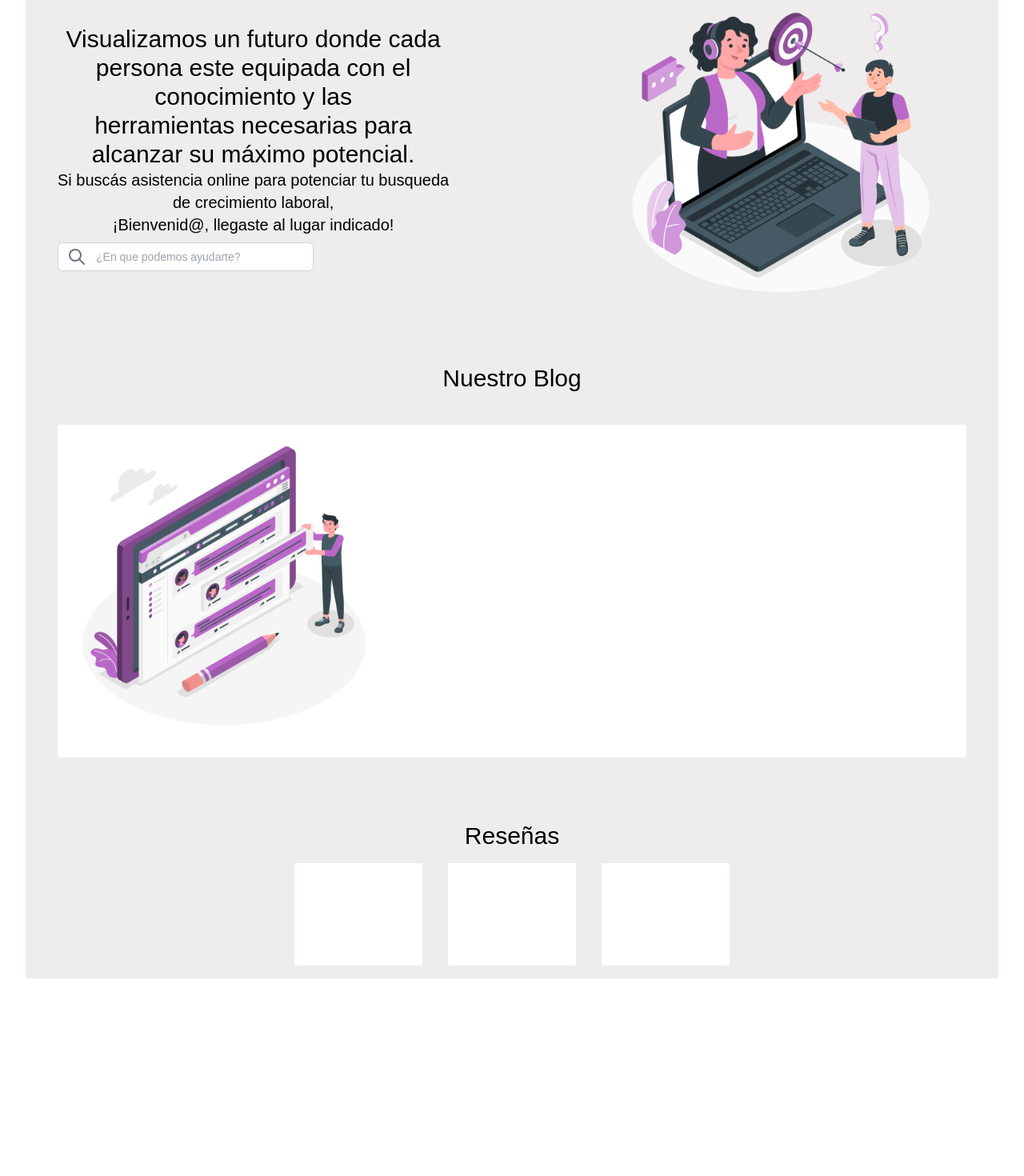
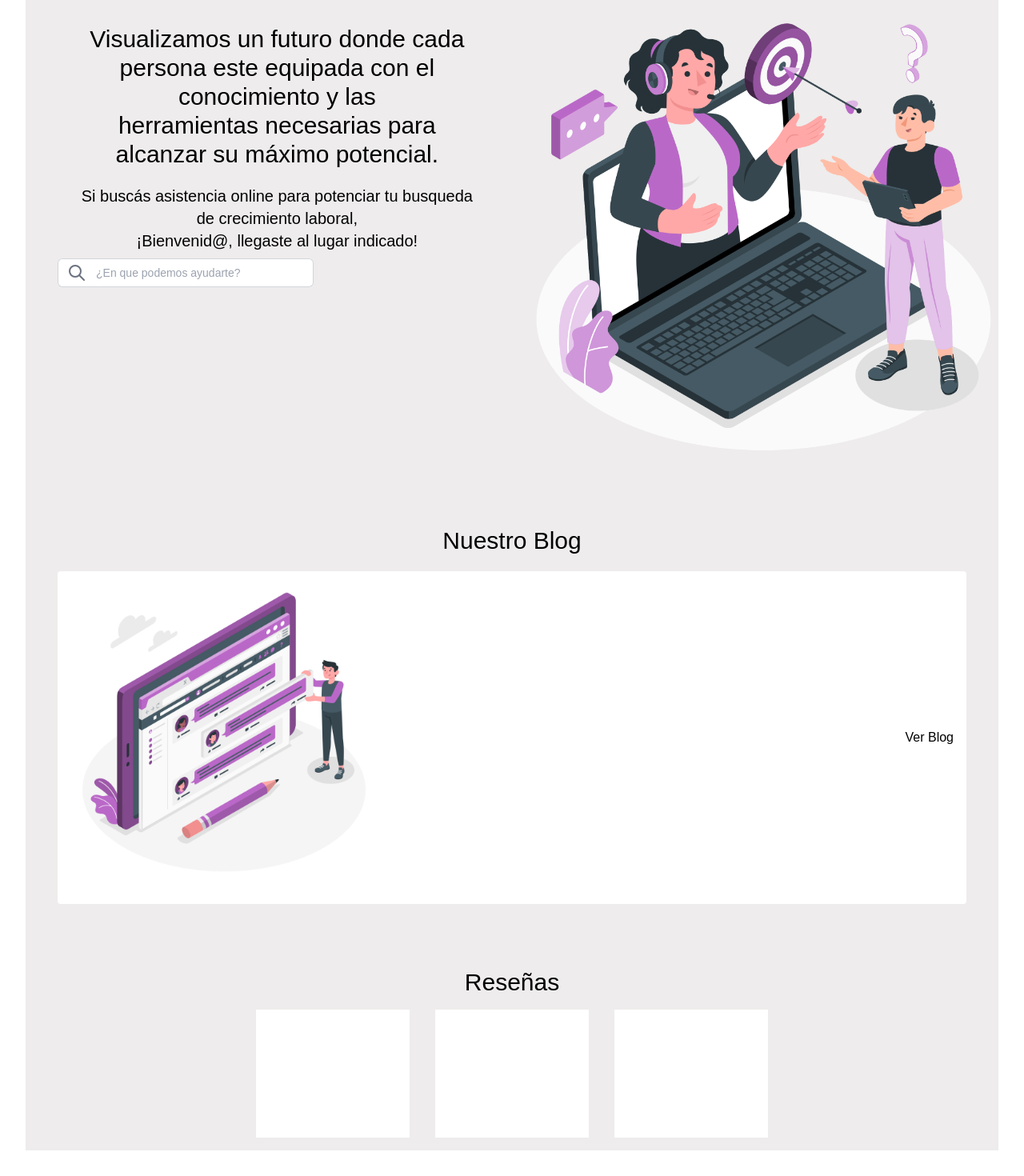
Before and after one commit to CrevaGroup/client, a React (Vite) app: page / in a window 1280 px wide. Shown: the part 145-1615 px from the top of the page at 80% size. Before the commit the page ends 1400 px from the top, so only its background shows below. Built offline with nearby package versions, Linux system fonts and the light colour scheme.

Commit message:
Cambios en Home, falta Boton de Blog

```diff
--- a/src/components/SearchBar.jsx
+++ b/src/components/SearchBar.jsx
@@ -1,12 +1,12 @@
 function SearchBar() {
   return (
     <div>
-      <div class="relative mt-2 rounded-md ">
-        <div class="pointer-events-none absolute inset-y-0 left-0 flex items-center pl-3">
-          <span class="text-gray-500 sm:text-sm">
+      <div className="relative mt-2 rounded-md ">
+        <div className="pointer-events-none absolute inset-y-0 left-0 flex items-center pl-3">
+          <span className="text-gray-500 sm:text-sm">
             <svg
               xmlns="http://www.w3.org/2000/svg"
-              class="icon icon-tabler icon-tabler-search"
+              className="icon icon-tabler icon-tabler-search"
               width="24"
               height="24"
               viewBox="0 0 24 24"
@@ -15,7 +15,7 @@ function SearchBar() {
               fill="none"
               strokeLinecap="round"
               strokeLinejoin="round"
->
+            >
               <path stroke="none" d="M0 0h24v24H0z" fill="none"></path>
               <path d="M10 10m-7 0a7 7 0 1 0 14 0a7 7 0 1 0 -14 0"></path>
               <path d="M21 21l-6 -6"></path>
@@ -24,7 +24,7 @@ function SearchBar() {
         </div>
         <input
           type="text"
-          class="block w-80 rounded-md border-0 py-1.5 pl-12 pr-20 text-gray-900 ring-1 ring-inset ring-gray-300 placeholder:text-gray-400 focus:ring-2 focus:ring-inset focus:ring-indigo-600 sm:text-sm sm:leading-6"
+          className="block w-80 rounded-md border-0 py-1.5 pl-12 pr-20 text-gray-900 ring-1 ring-inset ring-gray-300 placeholder:text-gray-400 focus:ring-2 focus:ring-inset focus:ring-indigo-600 sm:text-sm sm:leading-6"
           placeholder="¿En que podemos ayudarte?"
         />
       </div>
--- a/src/views/Home.jsx
+++ b/src/views/Home.jsx
@@ -1,5 +1,6 @@
 import React from "react";
-import Navbar from "../components/Navbar";
+import { NavLink } from "react-router-dom";
+
 import SearchBar from "../components/SearchBar";
 import Consulting from "../../public/Online-consulting-amico.png";
 import Blog from "../../public/Status-update-amico.png";
@@ -7,37 +8,42 @@ import Blog from "../../public/Status-update-amico.png";
 const Home = () => {
   return (
     <div className="bg-custom-gray">
-      <div className="bg-custom-gray">
-        <div class="flex">
-          <div class="mt-10 ml-10">
-            <h1 class="text-3xl">Visualizamos un futuro donde cada </h1>
-            <h1 class="text-3xl">persona este equipada con el </h1>
-            <h1 class="text-3xl">conocimiento y las</h1>
-            <h1 class="text-3xl">herramientas necesarias para </h1>
-            <h1 class="text-3xl">alcanzar su máximo potencial.</h1>
-            <h2 class="text-xl">
+      <div className="flex flex-col lg:flex-row">
+        <div className="lg:w-1/2 lg:pr-10 mt-10 ml-10">
+          <h1 className="text-3xl">Visualizamos un futuro donde cada </h1>
+          <h1 className="text-3xl">persona este equipada con el </h1>
+          <h1 className="text-3xl">conocimiento y las</h1>
+          <h1 className="text-3xl">herramientas necesarias para </h1>
+          <h1 className="text-3xl">alcanzar su máximo potencial.</h1>
+          <h2 className="text-xl mt-5">
             Si buscás asistencia online para potenciar tu busqueda
           </h2>
-            <h2 class="text-xl">de crecimiento laboral,</h2>
-            <h2 class="text-xl">¡Bienvenid@, llegaste al lugar indicado!</h2>
+          <h2 className="text-xl">de crecimiento laboral,</h2>
+          <h2 className="text-xl">¡Bienvenid@, llegaste al lugar indicado!</h2>
           <SearchBar />
         </div>
-          <div class="ml-auto mr-20">
-            <img src={Consulting} alt="Consulta" class="w-96" />
+        <div className="lg:w-1/2 mt-10 lg:mt-0">
+          <img
+            src={Consulting}
+            alt="Consulta"
+            className="w-full h-auto rounded-lg object-cover object-center"
+          />
         </div>
-
       </div>
-        <h1 class="text-3xl mt-20 flex justify-center">Nuestro Blog</h1>
-        <div class="mt-10 ml-10 mr-10 bg-white p-4 rounded overflow-visible">
-          <img src={Blog} alt="Blog" class="relative top-[-10px] w-96" />
+      <h1 className="text-3xl mt-20 flex justify-center">Nuestro Blog</h1>
+      <div className="flex justify-between mt-5 mx-10 bg-white p-4 rounded overflow-visible">
+        <div className="flex items-center">
+          <img src={Blog} alt="Blog" className="relative top-[-10px] w-96" />
         </div>
-        <h1 class="text-3xl mt-20 flex justify-center">Reseñas</h1>
-        {/* Cuadros de reseñas  */}
-        <div class="flex justify-center">
-          <div class="bg-white w-40 h-32 m-4"></div>
-          <div class="bg-white w-40 h-32 m-4"></div>
-          <div class="bg-white w-40 h-32 m-4"></div>
+        <div className="flex items-center">
+          <NavLink to="/Blog" className="ml-auto">Ver Blog</NavLink>
         </div>
+      </div>
+      <h1 className="text-3xl mt-20 flex justify-center">Reseñas</h1>
+      <div className="flex justify-center items-center flex-col lg:flex-row">
+        <div className="bg-white w-48 h-40 m-4"></div>
+        <div className="bg-white w-48 h-40 m-4"></div>
+        <div className="bg-white w-48 h-40 m-4"></div>
       </div>
     </div>
   );
```
Lines whose indentation alone changed are shown as unchanged.
